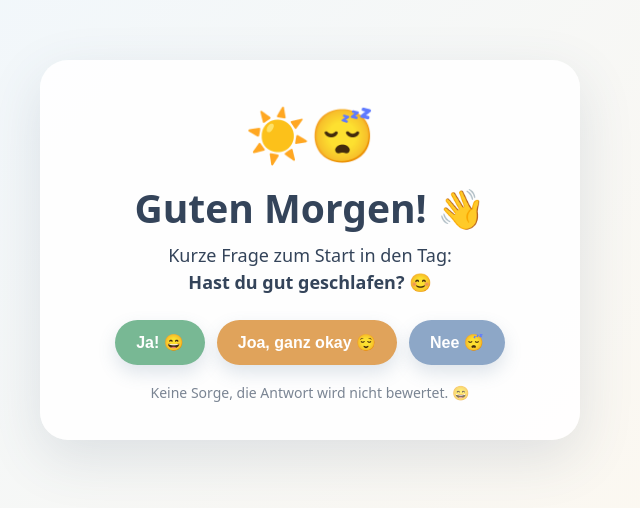
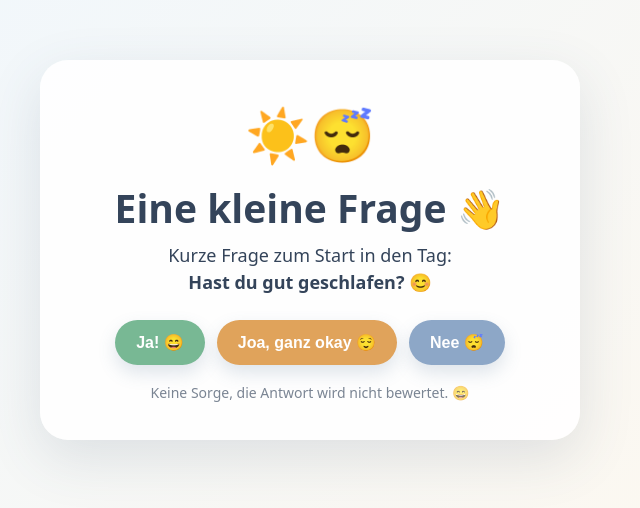
Before and after one commit to Iventuell/gut-geschlafen, a plain HTML site: page index.html in a window 1280 px wide. Shown: the part 150-658 px from the top of the page, without its empty margins (330-970 px from the left). Drawn offline with Linux system fonts and the light colour scheme.

Commit message:
index.html

```diff
--- a/index.html
+++ b/index.html
@@ -25,7 +25,7 @@ button:hover{transform:translateY(-2px) scale(1.03)}
 <body>
 <main class="card">
   <div class="icon">☀️😴</div>
-  <h1>Guten Morgen! 👋</h1>
+  <h1>Eine kleine Frage 👋</h1>
   <p>Kurze Frage zum Start in den Tag:<br><strong>Hast du gut geschlafen? 😊</strong></p>
 
   <div class="buttons">
```
